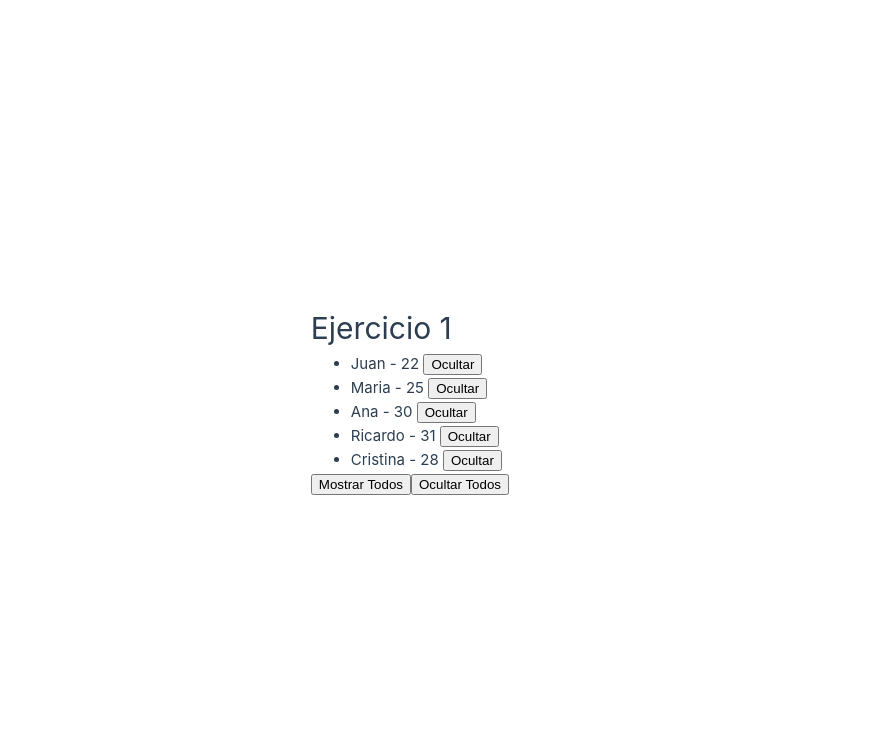
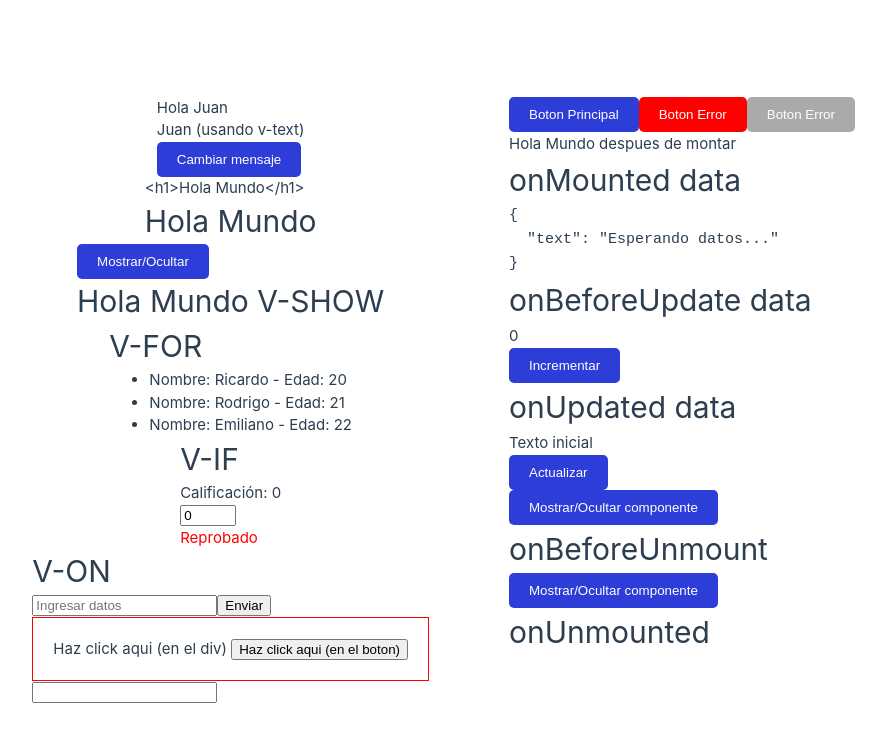
Before and after one commit to Riesaldev/hab-vue01-2025, a Vue app: page / in a window 1280 px wide. Shown: the top 742 px of the page, without its empty margins (131-1017 px from the left). Built offline with nearby package versions, Linux system fonts and the light colour scheme; no server answers.

Commit message:
v-on v-model v-if

```diff
--- a/src/App.vue
+++ b/src/App.vue
@@ -12,7 +12,8 @@ import vText from './components/v-text.vue'
 import vHtml from './components/v-html.vue'
 import vShow from './components/v-show.vue'
 import vFor from './components/v-for.vue'
-
+import vIf from './components/v-if.vue'
+import vOn from './components/v-on.vue'
 
 const showOnBeforeUnmount = ref(true)
 const showOnUnmounted = ref(true)
@@ -37,6 +38,8 @@ const handleClick = () => {
     <vHtml />
     <vShow />
     <vFor />
+    <vIf />
+    <vOn />
   </header>
 
   <main>
--- /dev/null
+++ b/src/components/v-if.vue
@@ -0,0 +1,36 @@
+<script setup>
+import { ref } from 'vue';
+
+const calificacion = ref(0);
+const alt = ref('Input para calificar');
+</script>
+
+<template>
+    <div>
+        <h1>V-IF</h1>
+        <p>Calificación: {{ calificacion }}</p>
+        <input type="number" min="0" max="10" v-model.number="calificacion"  :title="alt"/>
+        <p v-if="calificacion >= 9" class="excelente">Excelete!!!</p>
+        <p v-else-if="calificacion >= 5" class="aprobado">Aprobado</p>
+        <p v-else-if="calificacion >= 3" class="desaprobado">Desaprobado</p>
+        <p v-else class="reprobado">Reprobado</p>
+
+    </div>
+</template>
+
+<style scoped>
+.excelente {
+    color: green;
+    font-weight: bold;
+    background-color: white;
+}
+.aprobado {
+    color: green;
+}
+.desaprobado {
+    color: yellow;
+}
+.reprobado {
+    color: red;
+}
+</style>
--- /dev/null
+++ b/src/components/v-on.vue
@@ -0,0 +1,38 @@
+<script setup>
+import { ref } from 'vue';
+
+
+const handleEnviar = () => {
+    console.log('Enviar');
+}
+
+const handleDivClick = () => {
+    console.log('Click en el div');
+}
+
+const handleBotonClick = () => {
+    console.log('Click en el boton');
+}
+
+const handleEnter = () => {
+    console.log('Enter');
+}
+
+</script>
+
+<template>
+    <div>
+        <h1>V-ON</h1>
+        <form @submit.prevent="handleEnviar">
+            <input type="text" placeholder="Ingresar datos">
+            <button type="submit">Enviar</button>
+        </form>
+        <div @click="handleDivClick" style="border: 1px solid red; padding: 20px;">
+            Haz click aqui (en el div)
+            <button @click.stop="handleBotonClick">
+                Haz click aqui (en el boton)
+            </button>
+        </div>
+        <input type="text" @keyup.enter="handleEnter">
+    </div>
+</template>
--- a/src/main.js
+++ b/src/main.js
@@ -1,6 +1,6 @@
 import './assets/main.css'
 
 import { createApp } from 'vue'
-//import App from './App.vue'
-import ejercicio1 from './ejercicio/ejercicio1.vue'
-createApp(ejercicio1).mount('#divRoot')
+import App from './App.vue'
+
+createApp(App).mount('#divRoot')
```
